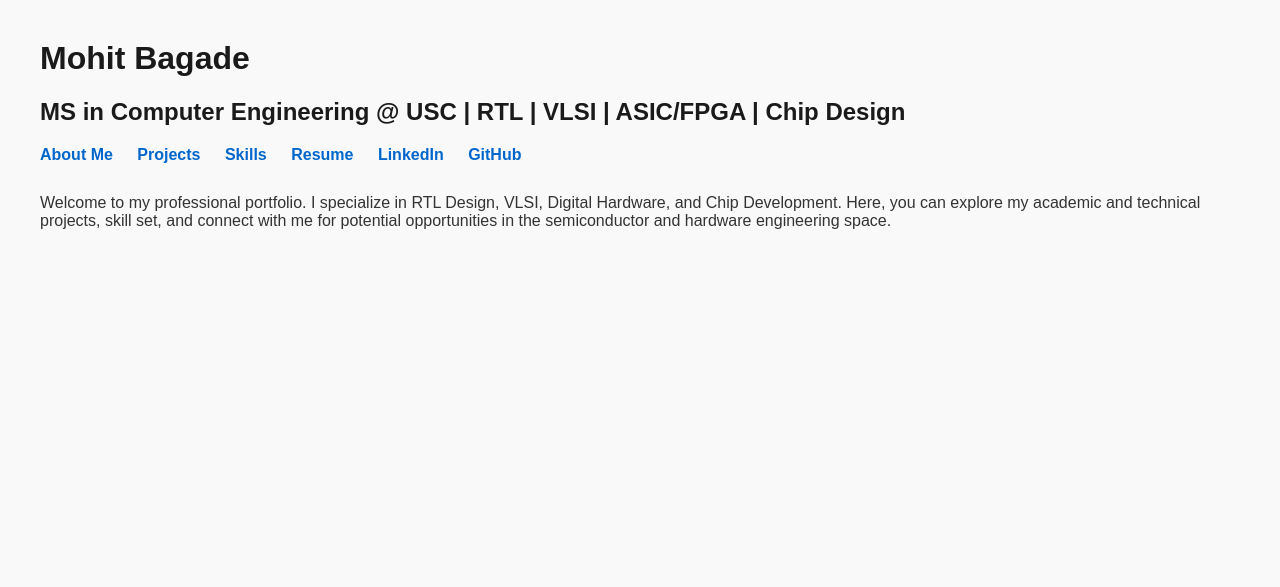
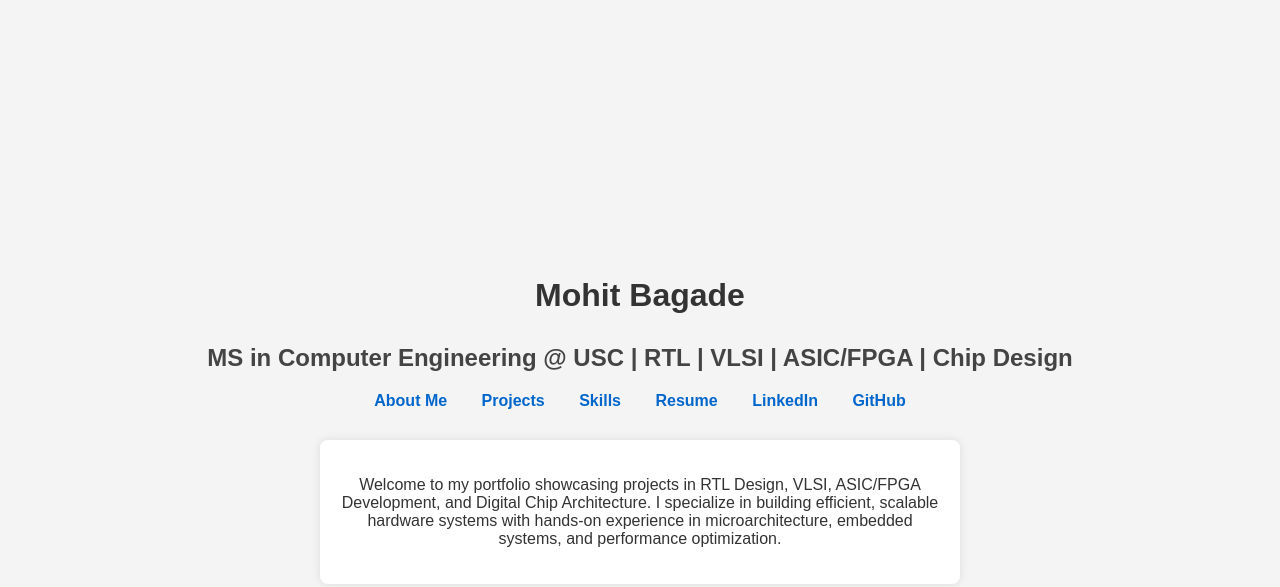
Before and after one commit to mohitbagade/mohitbagade.github.io, a plain HTML site: page about.html in a window 1280 px wide. Drawn offline with Linux system fonts and the light colour scheme.

Commit message:
Update about.html

```diff
--- a/about.html
+++ b/about.html
@@ -7,15 +7,28 @@
     <style>
         body {
             font-family: Arial, sans-serif;
-            margin: 40px;
-            background-color: #f9f9f9;
+            background-color: #f4f4f4;
             color: #333;
+            display: flex;
+            flex-direction: column;
+            align-items: center;
+            justify-content: center;
+            min-height: 100vh;
+            margin: 0;
+            padding: 20px;
         }
-        h1, h2 {
-            color: #1a1a1a;
+        h1 {
+            margin-bottom: 10px;
+        }
+        h2 {
+            margin-bottom: 20px;
+            color: #444;
+        }
+        nav {
+            margin-bottom: 30px;
         }
         nav a {
-            margin-right: 20px;
+            margin: 0 15px;
             text-decoration: none;
             color: #0066cc;
             font-weight: bold;
@@ -24,7 +37,12 @@
             text-decoration: underline;
         }
         .intro {
-            margin-top: 30px;
+            max-width: 600px;
+            text-align: center;
+            background: #fff;
+            padding: 20px;
+            border-radius: 8px;
+            box-shadow: 0 0 10px rgba(0,0,0,0.1);
         }
     </style>
 </head>
@@ -43,7 +61,7 @@
     </nav>
 
     <div class="intro">
-        <p>Welcome to my professional portfolio. I specialize in RTL Design, VLSI, Digital Hardware, and Chip Development. Here, you can explore my academic and technical projects, skill set, and connect with me for potential opportunities in the semiconductor and hardware engineering space.</p>
+        <p>Welcome to my portfolio showcasing projects in RTL Design, VLSI, ASIC/FPGA Development, and Digital Chip Architecture. I specialize in building efficient, scalable hardware systems with hands-on experience in microarchitecture, embedded systems, and performance optimization.</p>
     </div>
 
 </body>
```
